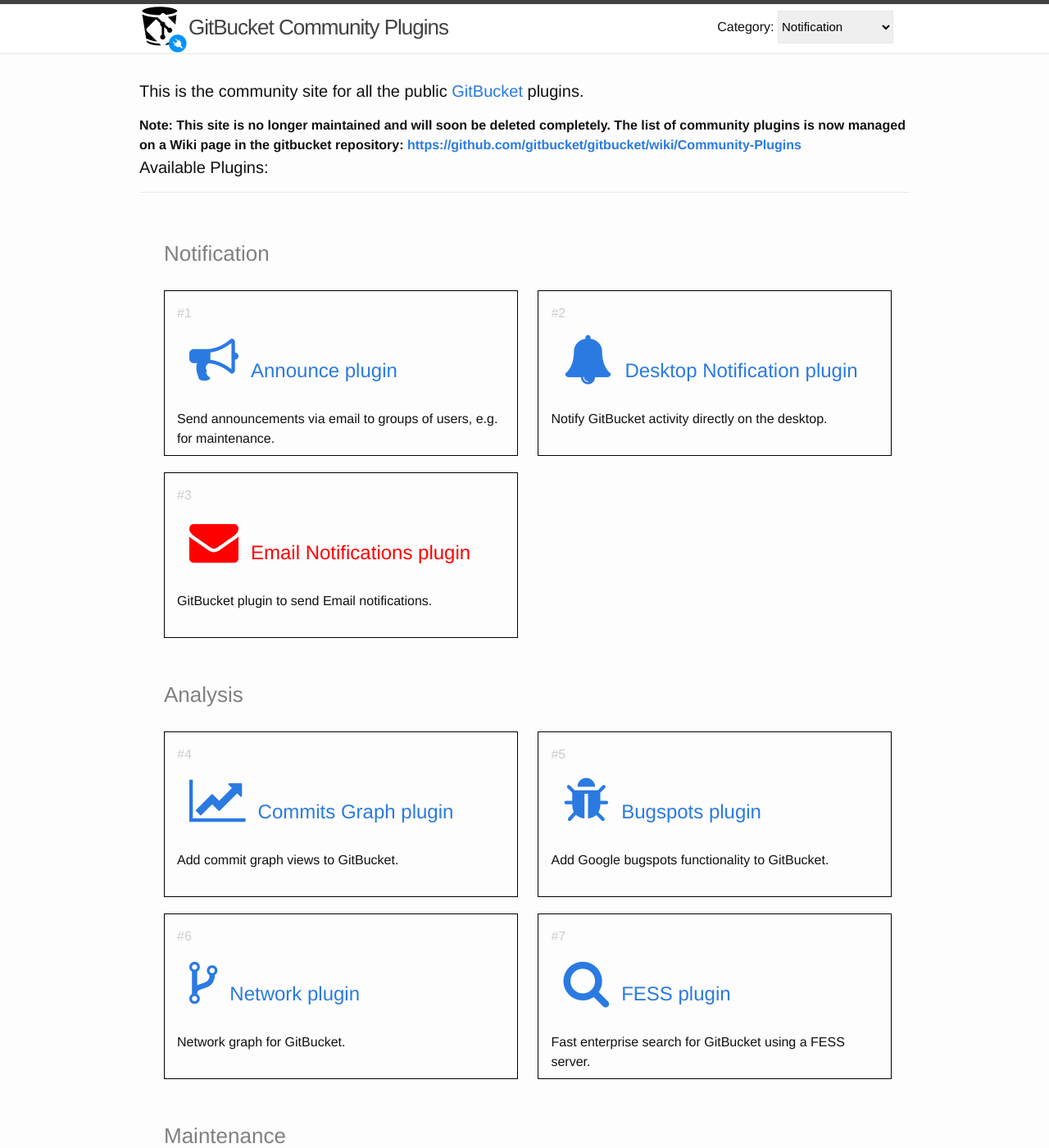
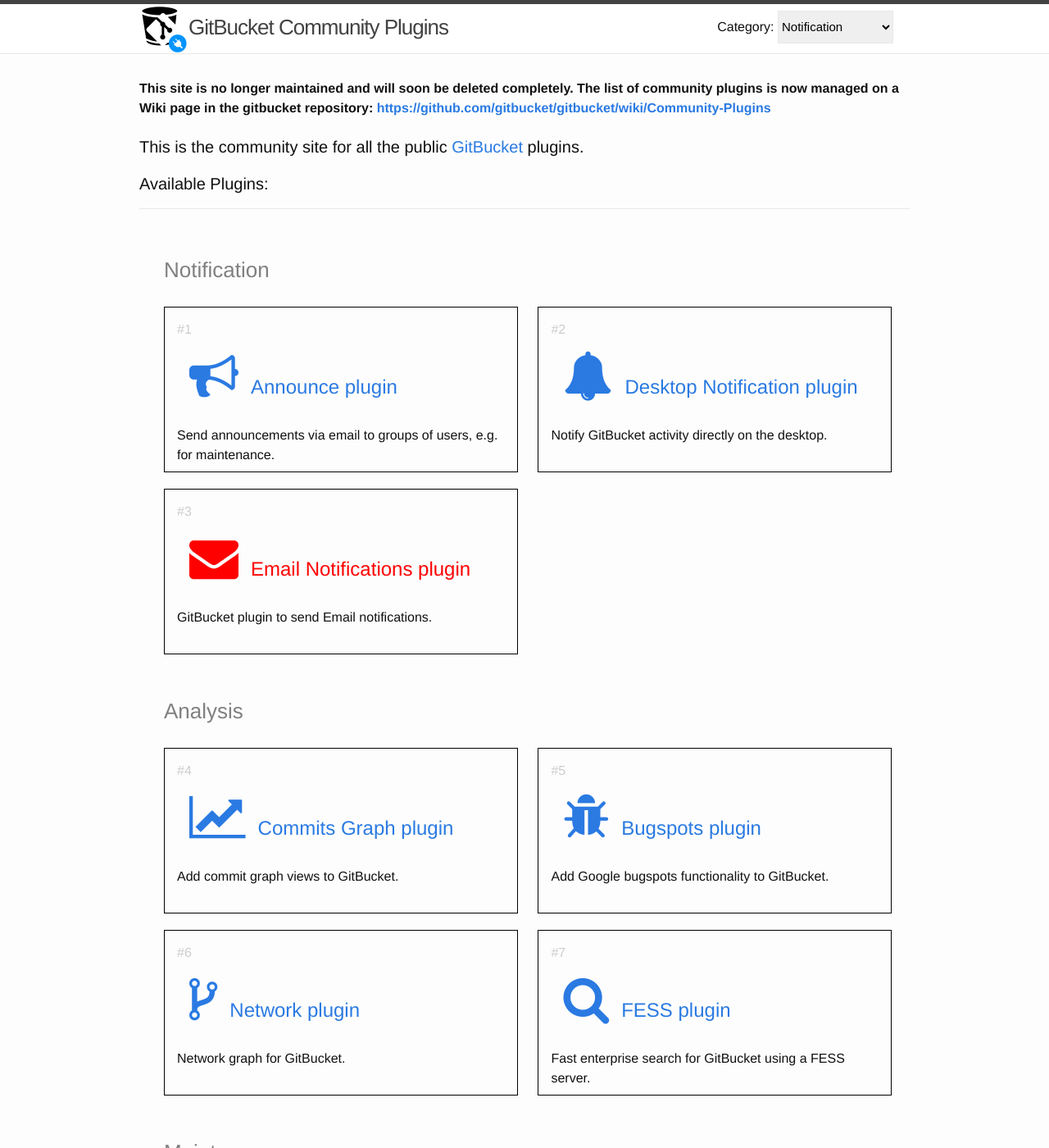
Before and after one commit to gitbucket-plugins/gitbucket-plugins.github.io, a Jekyll site: the page built from index.html, in a window 1280 px wide and 1400 px high. Shown: the whole window at 82% size. Built offline with Jekyll 4.4.1, drawn with Linux system fonts in a browser that asks for light colours.

Commit message:
Move site closure notice to head of the page

```diff
--- a/_sass/_base.scss
+++ b/_sass/_base.scss
@@ -213,4 +213,5 @@
 
 .warning {
     font-weight: bold;
+    margin-bottom: 20px;
 }
--- a/index.html
+++ b/index.html
@@ -4,13 +4,13 @@
 
 <div class="home">
 
-  <h1 class="page-heading">This is the community site for all the public <a href="https://github.com/gitbucket/gitbucket">GitBucket</a> plugins.</h1>
-
   <div class="warning">
-    Note: This site is no longer maintained and will soon be deleted completely.
+    This site is no longer maintained and will soon be deleted completely.
     The list of community plugins is now managed on a Wiki page in the gitbucket repository:
     <a href="https://github.com/gitbucket/gitbucket/wiki/Community-Plugins">https://github.com/gitbucket/gitbucket/wiki/Community-Plugins</a>
   </div>
+
+  <h1 class="page-heading">This is the community site for all the public <a href="https://github.com/gitbucket/gitbucket">GitBucket</a> plugins.</h1>
 
   <h1 class="page-heading">Available Plugins:</h1>
   <p class="separator"/>
```
